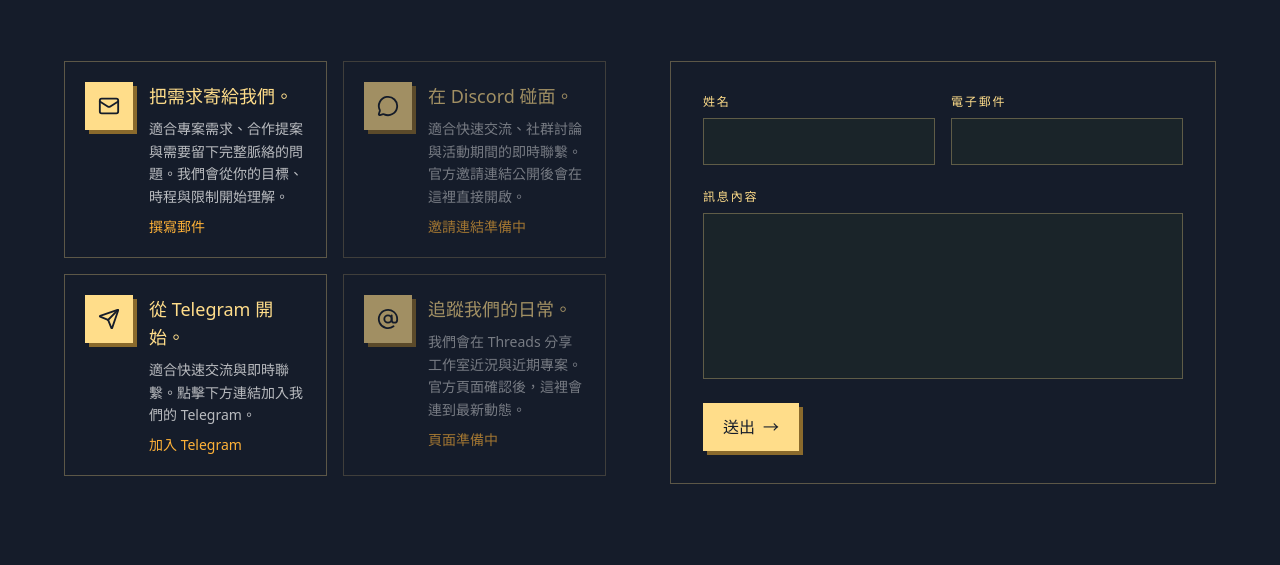
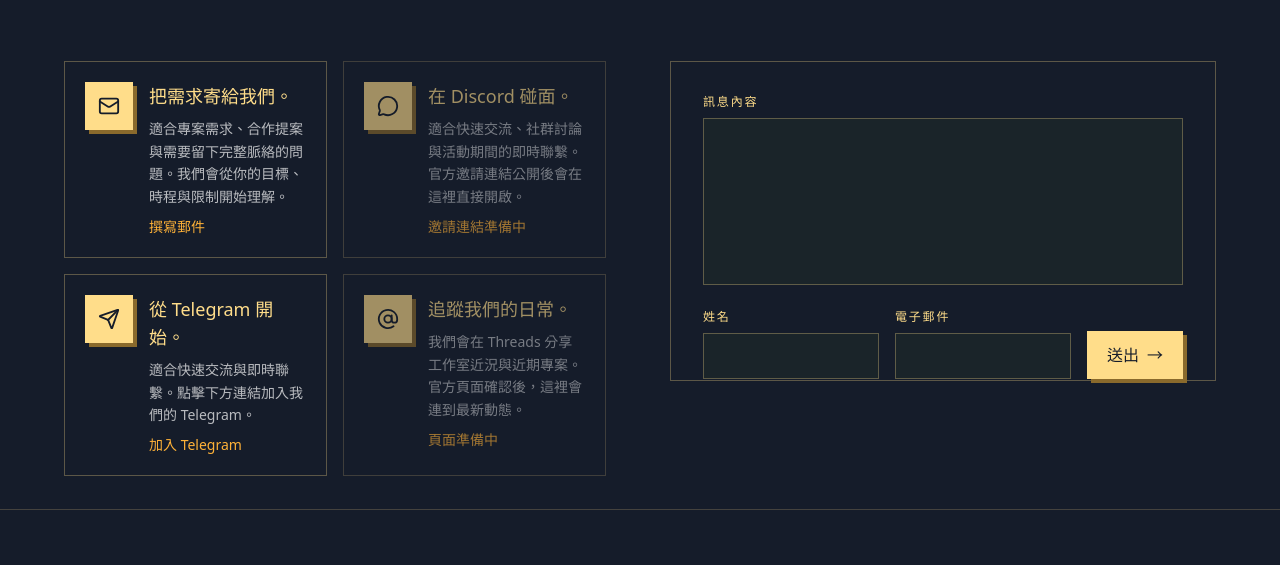
Before and after one commit to RNIS-TW/RNIS, an Astro site: page / in a window 1280 px wide. Shown: the part 6857-7422 px from the top of the page. Built offline with nearby package versions, Linux system fonts and the light colour scheme; Astro itself is replaced by a stand-in of ours; a web font is replaced by a local one.

Commit message:
chore: align contact section

```diff
--- a/src/components/home/Contact.astro
+++ b/src/components/home/Contact.astro
@@ -22,8 +22,8 @@
             <p class="text-lg font-sans font-light text-secondary mt-4 leading-relaxed">{Contact.description}</p>
         </div>
 
-        <div class="w-full flex gap-16 items-start">
-            <div class="w-1/2 grid grid-cols-2 gap-4">
+        <div class="w-full h-[40vh] flex gap-16 items-start">
+            <div class="w-1/2 h-full grid grid-cols-2 gap-4">
                 {
                     Contact.channels.map((channel) => {
                         const Icon = channelIcons[channel.id];
@@ -53,37 +53,8 @@
 
             <form
                 id="contact-form"
-                class="w-1/2 flex flex-col gap-6 p-8 border border-amber-100/30"
+                class="w-1/2 h-full flex flex-col gap-6 p-8 border border-amber-100/30"
             >
-                <div class="grid grid-cols-2 gap-4">
-                    <div class="flex flex-col gap-2">
-                        <label
-                            for="contact-name"
-                            class="text-xs font-sans font-medium uppercase tracking-[0.15em] text-amber-100"
-                        >姓名</label>
-                        <input
-                            id="contact-name"
-                            name="name"
-                            type="text"
-                            required
-                            class="input-field"
-                        />
-                    </div>
-                    <div class="flex flex-col gap-2">
-                        <label
-                            for="contact-email"
-                            class="text-xs font-sans font-medium uppercase tracking-[0.15em] text-amber-100"
-                        >電子郵件</label>
-                        <input
-                            id="contact-email"
-                            name="email"
-                            type="email"
-                            required
-                            class="input-field"
-                        />
-                    </div>
-                </div>
-
                 <div class="flex flex-col gap-2">
                     <label
                         for="contact-message"
@@ -98,6 +69,33 @@
                     ></textarea>
                 </div>
 
+                <div class="flex just items-end gap-4">
+                    <div class="flex flex-col gap-2 flex-1">
+                        <label
+                            for="contact-name"
+                            class="text-xs font-sans font-medium uppercase tracking-[0.15em] text-amber-100"
+                        >姓名</label>
+                        <input
+                            id="contact-name"
+                            name="name"
+                            type="text"
+                            required
+                            class="input-field"
+                        />
+                    </div>
+                    <div class="flex flex-col gap-2 flex-1">
+                        <label
+                            for="contact-email"
+                            class="text-xs font-sans font-medium uppercase tracking-[0.15em] text-amber-100"
+                        >電子郵件</label>
+                        <input
+                            id="contact-email"
+                            name="email"
+                            type="email"
+                            required
+                            class="input-field"
+                        />
+                    </div>
                     <button
                         type="submit"
                         class="w-fit inline-flex items-center gap-2 px-5 py-3 bg-amber-100 text-surface-base font-medium shadow-[4px_4px_0_0_var(--color-amber-300)] hover:translate-x-0.5 hover:translate-y-0.5 hover:shadow-[2px_2px_0_0_var(--color-amber-300)] transition-all"
@@ -105,6 +103,8 @@
                         送出
                         <span aria-hidden="true">→</span>
                     </button>
+                </div>
+
             </form>
         </div>
     </div>
```
Lines whose indentation alone changed are shown as unchanged.
